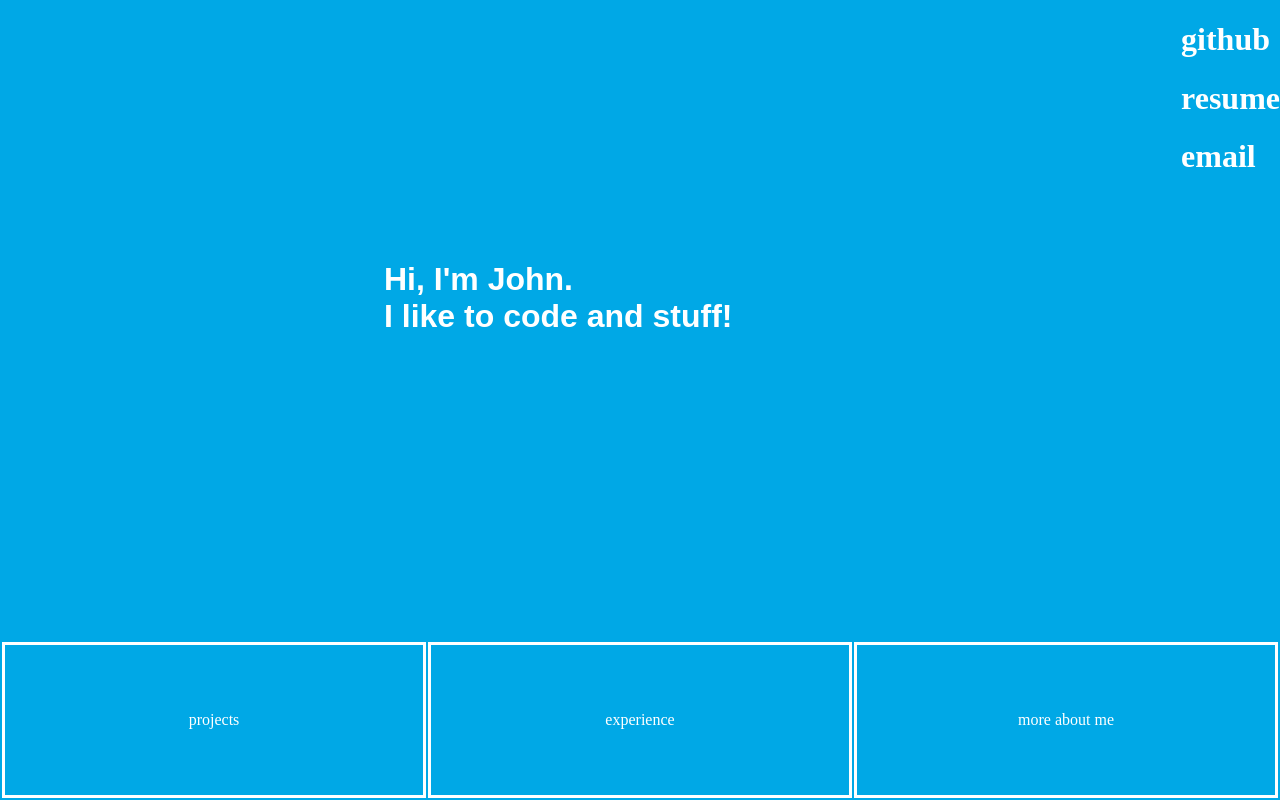
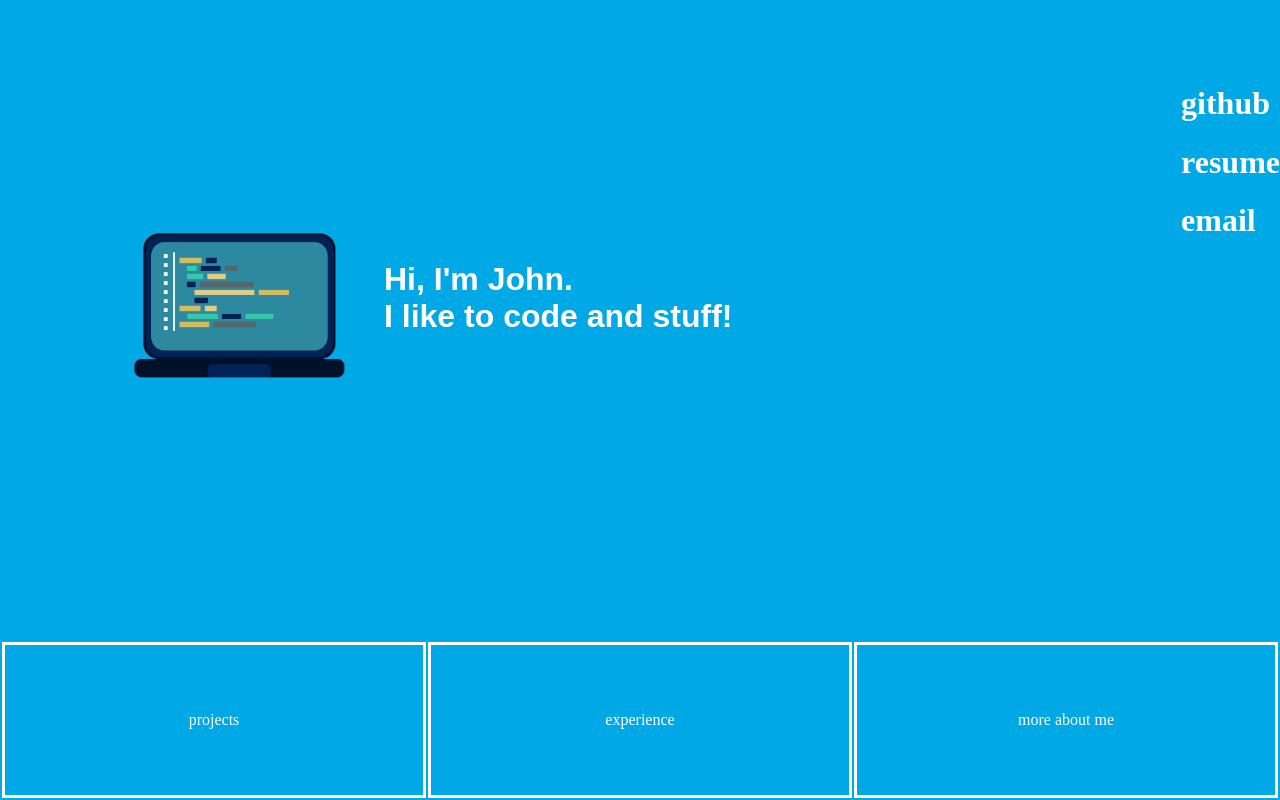
Before and after one commit to jtjanecek/jtjanecek.github.io, a plain HTML site: page index.html in a window 1280 px wide. Drawn offline with Linux system fonts and the light colour scheme.

Commit message:
Added the computer vector logo

```diff
--- a/index.html
+++ b/index.html
@@ -39,6 +39,11 @@
 							<h1 id="email">email</h1>
 					</div>
 
+					<div id="computer_logo">
+							<img src="computer.png"/>
+					</div>
+
+
 						<div id="name">
 								<h1> Hi, I'm John.<br>I like to code and stuff! </h1>
 						</div>
--- a/index_style.css
+++ b/index_style.css
@@ -16,6 +16,13 @@ body {
 	margin-left: 30%;
 	font-family: sans-serif;
 }
+
+#computer_logo {
+	transform: scale(0.3, 0.3);
+	margin-right: 70%;
+	margin-top: 5%;
+}
+
 
 #floating_right_col {
 	float:right;
```
Also changed, not shown: computer.png (added).
